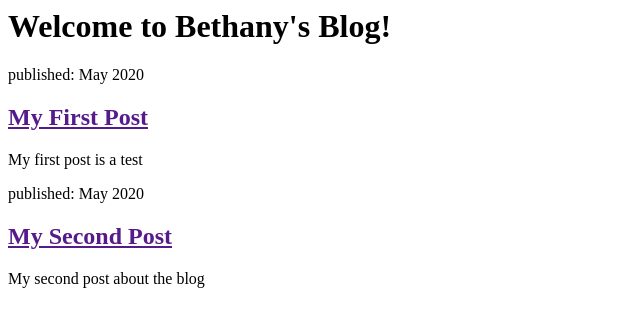
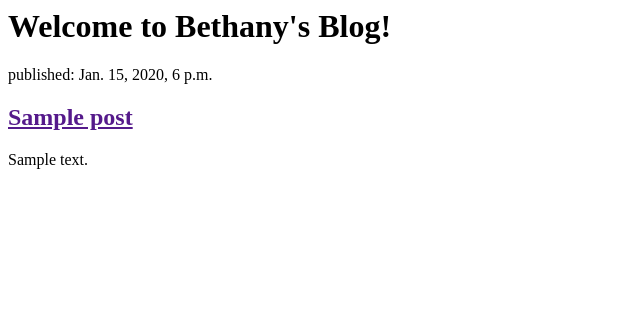
Before and after one commit to bsmit802/my-first-blog, a Django app: page / in a window 1280 px wide. Shown: the top 327 px of the page, without its empty margins (0-640 px from the left). Run offline with Django 3.2, Linux system fonts and the light colour scheme; tables that the repository leaves empty hold one stand-in row (values such as "Sample post").

Commit message:
Modified templates to display posts from database.

```diff
--- a/blog/templates/blog/post_list.html
+++ b/blog/templates/blog/post_list.html
@@ -3,21 +3,18 @@
         <title> Bethany's Blog</title>
     </head>
     <body>
+    <div>
+        <h1>Welcome to Bethany's Blog!</h1>
+    </div>
+
+    {%for post in posts %}
         <div>
-            <h1>Welcome to Bethany's Blog!</h1>
+            <p> published: {{ post.published_date }} </p>
+            <h2><a href="">{{post.title }}</a></h2>
+            <p>{{ post.text|linebreaksbr }}</p>
+
+
         </div>
-
-        <div>
-            <p> published: May 2020</p>
-            <h2><a href = ""> My First Post</a></h2>
-            <p> My first post is a test</p>
-        </div>
-
-        <div>
-            <p> published: May 2020</p>
-            <h2><a href = ""> My Second Post</a></h2>
-            <p> My second post about the blog</p>
-        </div>
-
+    {% endfor %}
     </body>
 </html>
--- a/blog/views.py
+++ b/blog/views.py
@@ -1,8 +1,15 @@
 from django.shortcuts import render
+from django.utils import timezone
+from .models import Post
 
 # Create your views here.
 def post_list(request):
-    return render(request, 'blog/post_list.html',{})
+    posts = Post.objects.filter(published_date__lte=timezone.now()).order_by('published_date')
+    return render(request, 'blog/post_list.html', {'posts':posts})
 
 #We created a function (def) called post_list that takes request and will return the value it gets from calling
 # another function render that will render (put together) our template blog/post_list.html
+
+#We imported the blog post template  (Post) from models but to take the actual blo0g posts from the Post models
+# we need a query set.
+#posts is the name of the query set.
```
